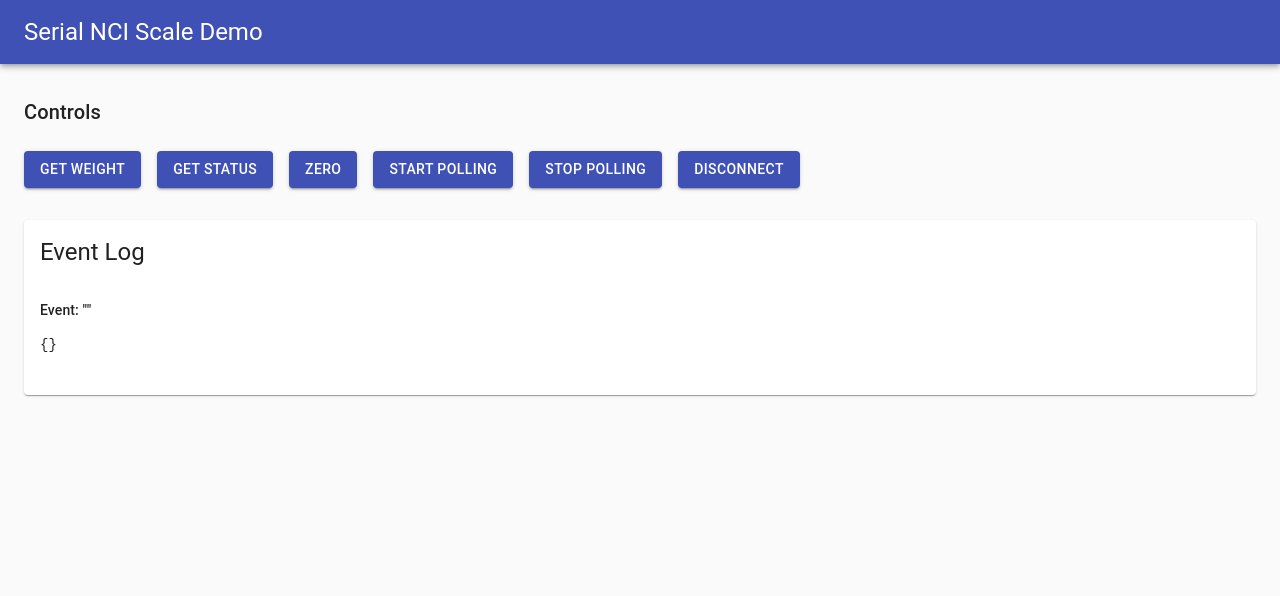
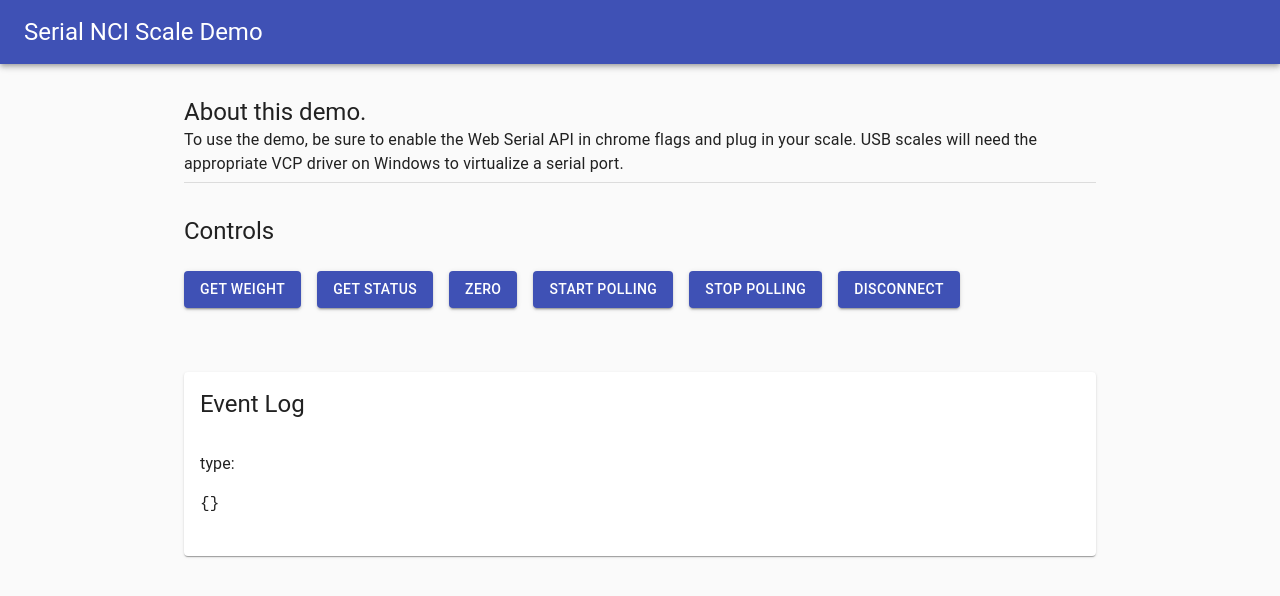
Before and after one commit to chris-rudmin/serial-nci-scale, a React app: page / in a window 1280 px wide. Shown: the top 596 px of the page. Built offline with nearby package versions, Linux system fonts and the light colour scheme.

Commit message:
Update Readme

```diff
--- a/package.json
+++ b/package.json
@@ -1,7 +1,6 @@
 {
   "name": "serial-nci-scale",
-  "version": "0.0.1",
-  "private": true,
+  "version": "0.1.0",
   "description": "Serial interface for Salter Brecknell PS-USB scales using NCI protocol and SCP-12 layout",
   "main": "dist/serial-nci-scale.js",
   "scripts": {
--- a/src/example/App.js
+++ b/src/example/App.js
@@ -9,6 +9,8 @@ import Typography from '@material-ui/core/Typography';
 import Card from '@material-ui/core/Card';
 import CardHeader from '@material-ui/core/CardHeader';
 import CardContent from '@material-ui/core/CardContent';
+import Divider from '@material-ui/core/Divider';
+
 
 const scale = new SerialNCIScale();
 const useStyles = makeStyles(theme => ({
@@ -17,7 +19,7 @@ const useStyles = makeStyles(theme => ({
     marginRight: theme.spacing(2),
     marginBottom: theme.spacing(4),
   },
-  container: {
+  spaceTop: {
     marginTop: theme.spacing(4),
   }
 }));
@@ -57,8 +59,19 @@ export default function App() {
         </Toolbar>
       </AppBar>
 
-      <Container className={classes.container}>
-        <Typography variant="h6" gutterBottom>
+      <Container className={classes.spaceTop} maxWidth="md">
+        <Typography variant="h5">
+          About this demo.
+        </Typography>
+
+        <Typography variant="body1" display="block" gutterBottom>
+          To use the demo, be sure to enable the Web Serial API in chrome flags and plug in your scale.
+          USB scales will need the appropriate VCP driver on Windows to virtualize a serial port.
+        </Typography>
+
+        <Divider />
+
+        <Typography variant="h5" gutterBottom className={classes.spaceTop}>
           Controls
         </Typography>
 
@@ -86,16 +99,16 @@ export default function App() {
           Disconnect
         </Button>
 
-        <Card>
+        <Card className={classes.spaceTop}>
           <CardHeader
             title="Event Log"
             subheader={eventTimeStamp}
           />
           <CardContent>
-            <Typography variant="subtitle2" display="block">
-              Event: "{eventType}"
+            <Typography variant="body1" display="block">
+              type: {eventType}
             </Typography>
-            <Typography variant="subtitle2" display="block">
+            <Typography variant="body1" display="block" component="div">
               <div><pre>{JSON.stringify(scaleData, null, 2) }</pre></div>
             </Typography>
           </CardContent>
```
Also changed, not shown: 20 other files (tests, documents, lock files or other folders).
